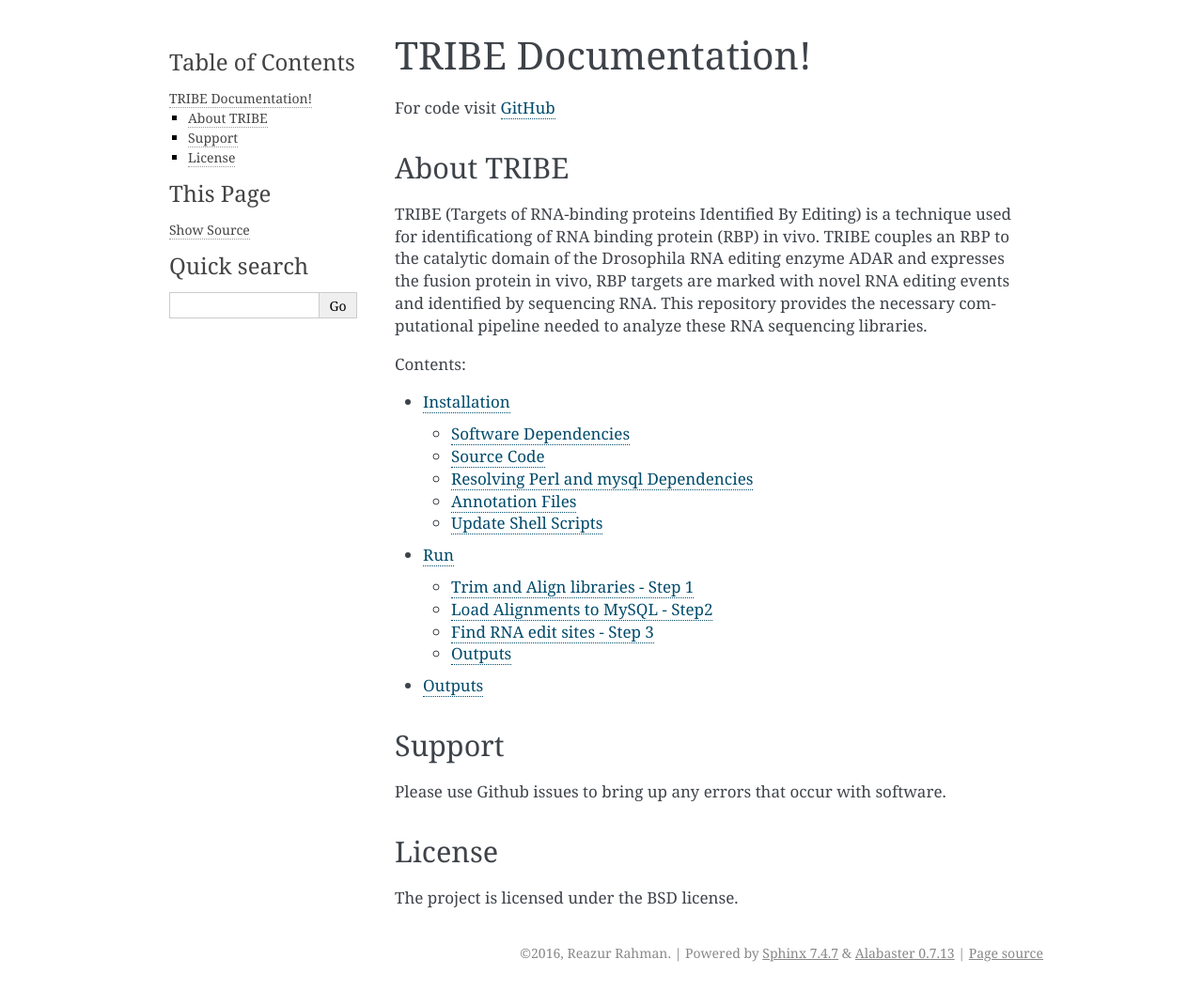
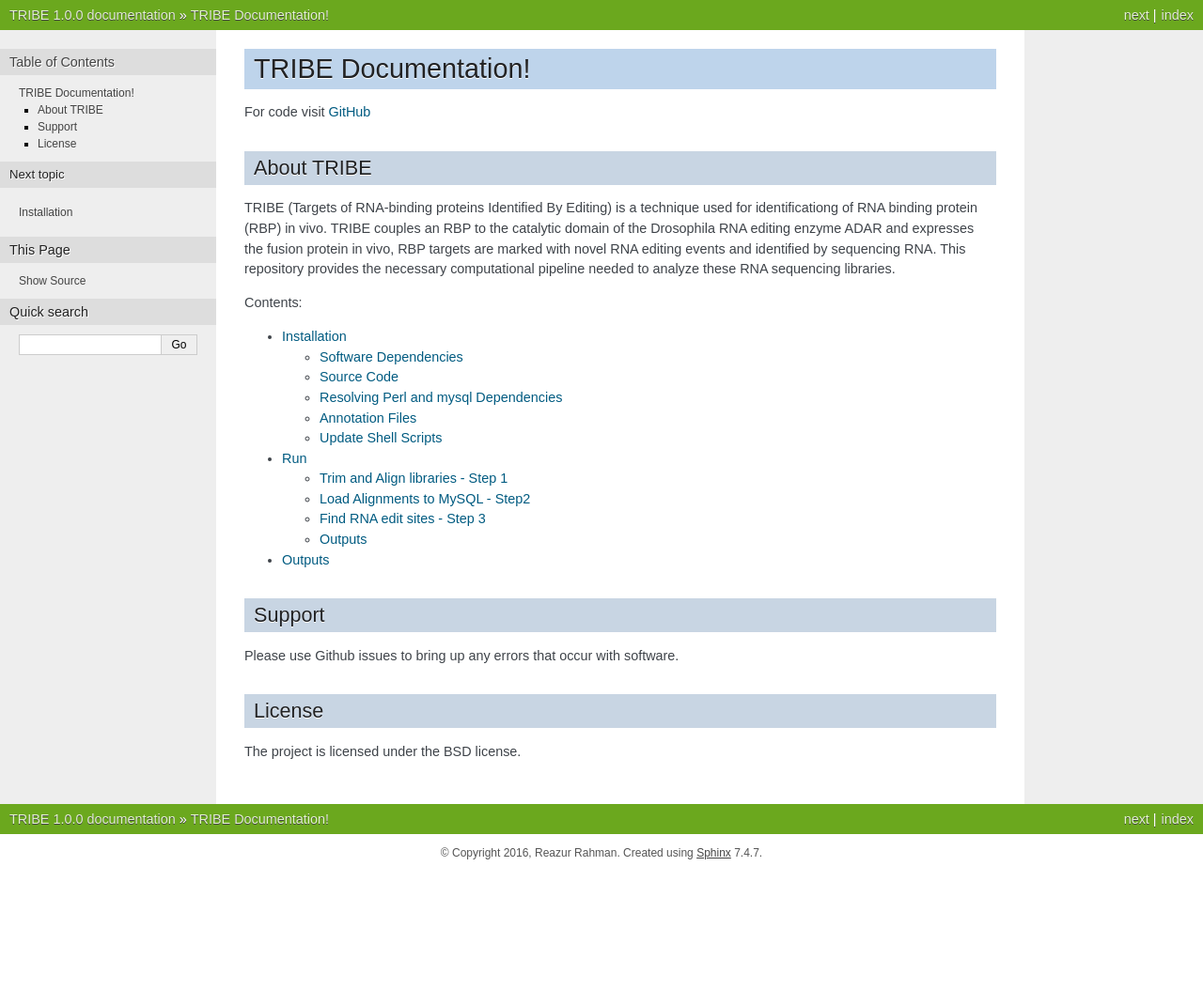
Before and after one commit to rosbashlab/TRIBE, a Sphinx documentation site: the page built from docs/source/index.rst, in a window 1280 px wide. Shown: the whole page at 94% size. Built offline with Sphinx 7.4.7, drawn with Linux system fonts in a browser that asks for light colours; after the commit the page ends 928 px from its top, so only the background shows below that.

Commit message:
update theme

```diff
--- a/docs/source/conf.py
+++ b/docs/source/conf.py
@@ -110,8 +110,13 @@ todo_include_todos = False
 
 # The theme to use for HTML and HTML Help pages.  See the documentation for
 # a list of builtin themes.
-html_theme = 'alabaster'
-
+#html_theme = 'alabaster'
+import os
+on_rtd = os.environ.get('READTHEDOCS', None) == 'True'
+if on_rtd:
+    html_theme = 'default'
+else:
+    html_theme = 'nature'
 # Theme options are theme-specific and customize the look and feel of a theme
 # further.  For a list of options available for each theme, see the
 # documentation.
```
